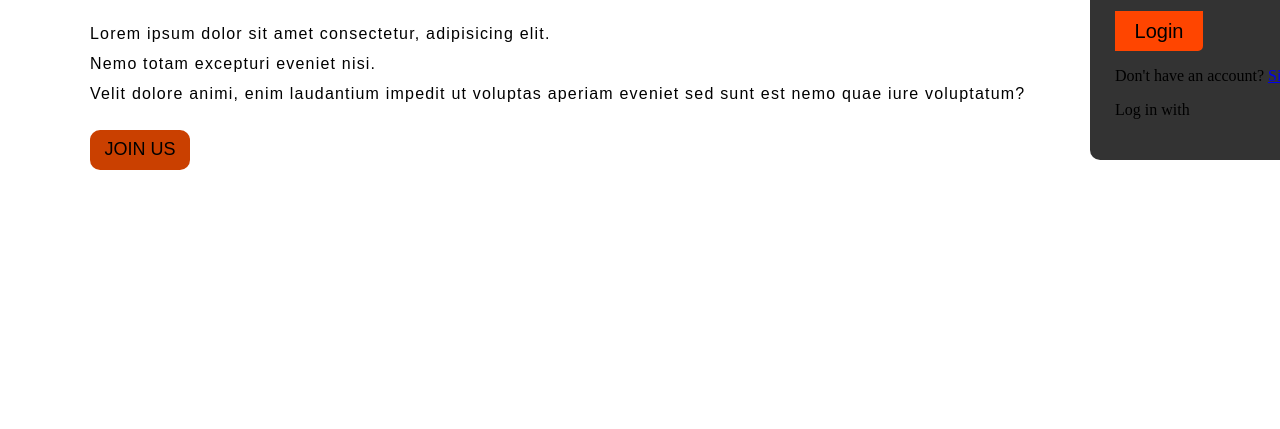
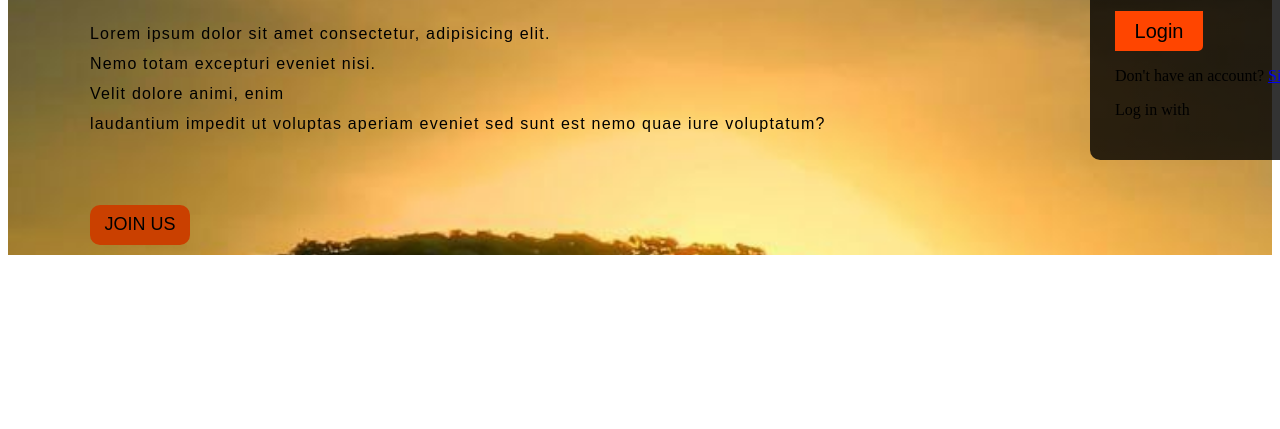
Before and after one commit to Miracledev12/praroz.html, a plain HTML site: page index.html in a window 1280 px wide. Shown: the part 371-800 px from the top of the page. Drawn offline with Linux system fonts and the light colour scheme.

Commit message:
first commit

```diff
--- a/assets/CSS/style.css
+++ b/assets/CSS/style.css
@@ -2,6 +2,9 @@
     box-sizing: border-box;
 }
 .main{
+    background-image: url(../image/tree.jpeg);
+    background-repeat: no-repeat;
+    background-size: cover;
 
 }
 .navbar{
@@ -102,7 +105,7 @@ ul li a:hover{
 }
 .content .par{
     padding: px;
-    padding-bottom: 5px;
+    padding-bottom: 50px;
     font-family: arial;
     letter-spacing: 1.2px;
     line-height: 30px;
@@ -188,9 +191,9 @@ ul li a:hover{
     font-family: Arial, Helvetica, sans-serif;
 }
 .btnn{
-    width: 240px;
+    width: 200px;
     height: 40px;
-    background: #ca4000;
+    background: #00ca1b;
     border: none;
     margin-top: 30px;
     font-size: 18px;
--- a/index.html
+++ b/index.html
@@ -36,7 +36,7 @@
         <p class="par">
           Lorem ipsum dolor sit amet consectetur, adipisicing elit. <br />
           Nemo totam excepturi eveniet nisi. <br />
-          Velit dolore animi, enim laudantium impedit ut voluptas aperiam
+          Velit dolore animi, enim <br> laudantium impedit ut voluptas aperiam
           eveniet sed sunt est nemo quae iure voluptatum?
         </p>
         <button class="cn"><a href="#">JOIN US</a></button>
```
